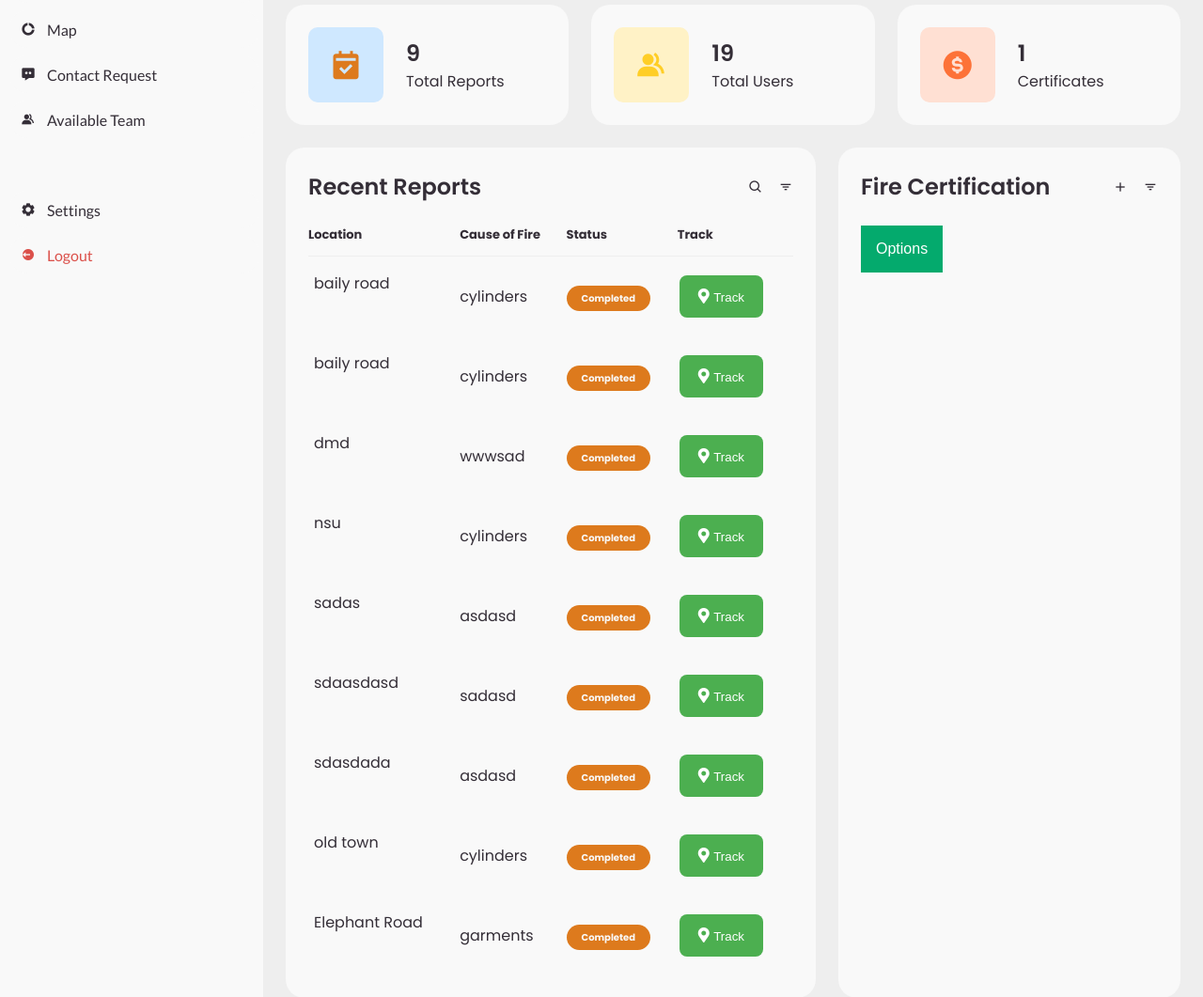
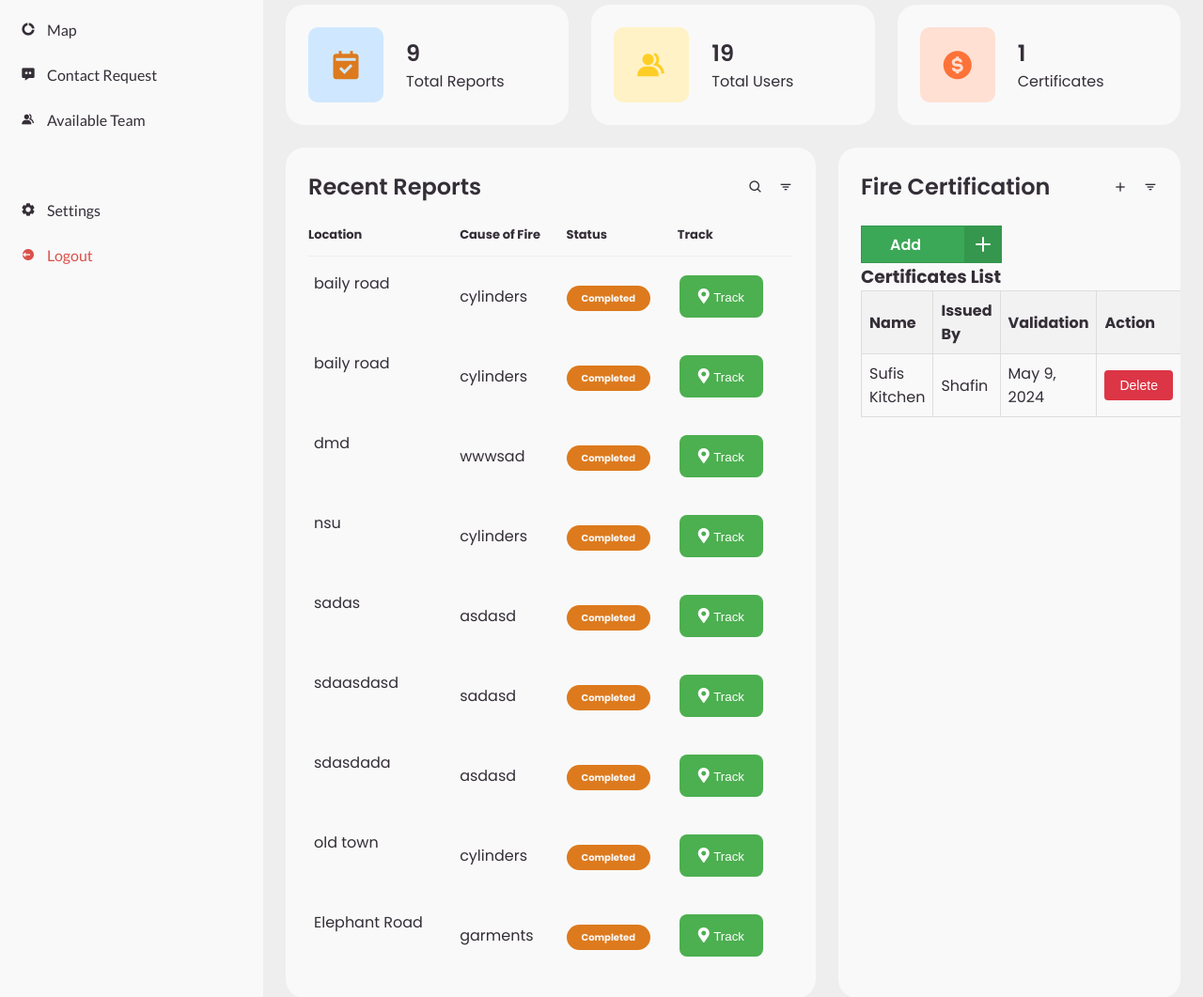
Before and after one commit to ahmedshafin/299, a Django app: page /dashboard/ in a window 1280 px wide. Shown: the part 213-1274 px from the top of the page at 94% size. Run offline with Django 5.2, Linux system fonts and the light colour scheme; data comes from the database, SQL or seed files in the repository; both versions use the stored data as it was after the commit.

Commit message:
Certificates Display

```diff
--- a/app1/views.py
+++ b/app1/views.py
@@ -39,17 +39,21 @@ def signUpView(request):
 
 #Admin Dashboard
 def dashboardView(request):
+
     reports = report.objects.filter()
     report_count= len(reports)
     all_users = User.objects.all()
     user_count = len(all_users)
     all_certificates = addRestaurentModel.objects.filter()
     certificates_count = len(all_certificates)
+    restaurents = addRestaurentModel.objects.filter()
     args = {
         "reports": reports,
         "report_count":report_count,
         "user_count":user_count,
-        "certificates_count":certificates_count
+        "certificates_count":certificates_count,
+        "restaurents":restaurents
+
     }
     return render(request, 'adminDashboard.html', args)
 
@@ -230,6 +234,12 @@ def deleteTeam(request, slug):
     delTeam = team.objects.get(id=slug)
     delTeam.delete()
 
+    return redirect('addTeam')
 
 
-    return redirect('addTeam')
+#Delete Certificate
+def deleteCertificate(request, slug):
+    delCertificate = addRestaurentModel.objects.get(id=slug)
+    delCertificate.delete()
+
+    return redirect('dashboardView')
--- a/flameshield/urls.py
+++ b/flameshield/urls.py
@@ -37,9 +37,10 @@ urlpatterns = [
     path('signup/', views.signUpView, name = "signup"),
     path('clickPicture/', views.clickPicture, name = "clickPicture"),
     path('check/', views.check, name='check'),
-     path('faceRecog/', views.faceRecog, name='faceRecog'),
-     path('addTeam/', views.addTeam, name='addTeam'),
-     path('deleteTeam/<int:slug>', views.deleteTeam, name = "deleteTeam"),
+    path('faceRecog/', views.faceRecog, name='faceRecog'),
+    path('addTeam/', views.addTeam, name='addTeam'),
+    path('deleteTeam/<int:slug>', views.deleteTeam, name = "deleteTeam"),
+    path('deleteCertificate/<int:slug>', views.deleteCertificate, name = "deleteCertificate"),
 
 
 ]
--- a/templates/adminDashboard.html
+++ b/templates/adminDashboard.html
@@ -33,6 +33,95 @@
 		.track-button:hover {
 		  background-color: #037609; /* Darker green */
 		}
+
+		.restaurant-table {
+    		width: 100%;
+    		border-collapse: collapse;
+		}
+
+		.restaurant-table th, .restaurant-table td {
+    		border: 1px solid #ddd;
+    		padding: 8px;
+		}
+
+		.restaurant-table th {
+    		background-color: #f2f2f2;
+    		text-align: left;
+		}
+		.delete-button {
+        background-color: #dc3545; /* Red background color */
+        border: none;
+        color: white;
+        padding: 8px 16px; /* Padding to increase button size */
+        text-align: center;
+        text-decoration: none;
+        display: inline-block;
+        font-size: 14px;
+        border-radius: 4px; /* Rounded corners */
+        cursor: pointer;
+        transition: background-color 0.3s; /* Smooth transition on hover */
+    }
+
+    .delete-button:hover {
+        background-color: #c97d1a; /* Darker red on hover */
+    }
+	.button {
+  position: relative;
+  width: 150px;
+  height: 40px;
+  cursor: pointer;
+  display: flex;
+  align-items: center;
+  border: 1px solid #34974d;
+  background-color: #3aa856;
+}
+
+.button, .button__icon, .button__text {
+  transition: all 0.3s;
+}
+
+.button .button__text {
+  transform: translateX(30px);
+  color: #fff;
+  font-weight: 600;
+}
+
+.button .button__icon {
+  position: absolute;
+  transform: translateX(109px);
+  height: 100%;
+  width: 39px;
+  background-color: #34974d;
+  display: flex;
+  align-items: center;
+  justify-content: center;
+}
+
+.button .svg {
+  width: 30px;
+  stroke: #fff;
+}
+
+.button:hover {
+  background: #34974d;
+}
+
+.button:hover .button__text {
+  color: transparent;
+}
+
+.button:hover .button__icon {
+  width: 148px;
+  transform: translateX(0);
+}
+
+.button:active .button__icon {
+  background-color: #2e8644;
+}
+
+.button:active {
+  border: 1px solid #2e8644;
+}
 	  </style>
 
 
@@ -218,37 +307,49 @@
 						<i class='bx bx-filter' ></i>
 
 					</div>
-					<div class="dropdown">
-						<button class="dropbtn">Options</button>
-						<div class="dropdown-content">
-						  <a href="/addRestaurent">Add Restaurent</a>
-						  <a href="admin/app2/addrestaurentmodel">Update Restaurent</a>
-						  <a href="#">Delete Restaurent</a>
-						</div>
-					  </div>
-					<!-- <ul class="todo-list">
-						<li class="completed">
-							<p>Todo List</p>
-							<i class='bx bx-dots-vertical-rounded' ></i>
-						</li>
-						<li class="completed">
-							<p>Todo List</p>
-							<i class='bx bx-dots-vertical-rounded' ></i>
-						</li>
-						<li class="not-completed">
-							<p>Todo List</p>
-							<i class='bx bx-dots-vertical-rounded' ></i>
-						</li>
-						<li class="completed">
-							<p>Todo List</p>
-							<i class='bx bx-dots-vertical-rounded' ></i>
-						</li>
-						<li class="not-completed">
-							<p>Todo List</p>
-							<i class='bx bx-dots-vertical-rounded' ></i>
-						</li>
-					</ul> -->
+					<a href="{% url 'addRestaurent' %}" class="button">
+						<span class="button__text">Add</span>
+						<span class="button__icon">
+							<svg xmlns="http://www.w3.org/2000/svg" width="24" viewBox="0 0 24 24" stroke-width="2" stroke-linejoin="round" stroke-linecap="round" stroke="currentColor" height="24" fill="none" class="svg">
+								<line y2="19" y1="5" x2="12" x1="12"></line>
+								<line y2="12" y1="12" x2="19" x1="5"></line>
+							</svg>
+						</span>
+					</a>
+
+
+					  <h3>Certificates List</h3>
+					  <table class="restaurant-table">
+						<thead>
+							<tr>
+								<th>Name</th>
+								<th>Issued By</th>
+								<th>Validation</th>
+								<th>Action</th>
+							</tr>
+						</thead>
+						<tbody>
+							{% for restaurant in restaurents %}
+							<tr>
+								<td>{{ restaurant.commpanyName }}</td>
+								<td>{{ restaurant.issuedBy }}</td>
+								<td>{{ restaurant.expiryDate }}</td>
+								<td>
+									<form method="POST" action="{% url 'deleteCertificate' restaurant.id %}">
+										{% csrf_token %}
+										<button type="submit" class="delete-button">Delete</button>
+									</form>
+								</td>
+
+
+							</tr>
+							{% endfor %}
+						</tbody>
+					</table>
+
+
 				</div>
+
 			</div>
 		</main>
 		<!-- MAIN -->
```
Also changed, not shown: db.sqlite3.
